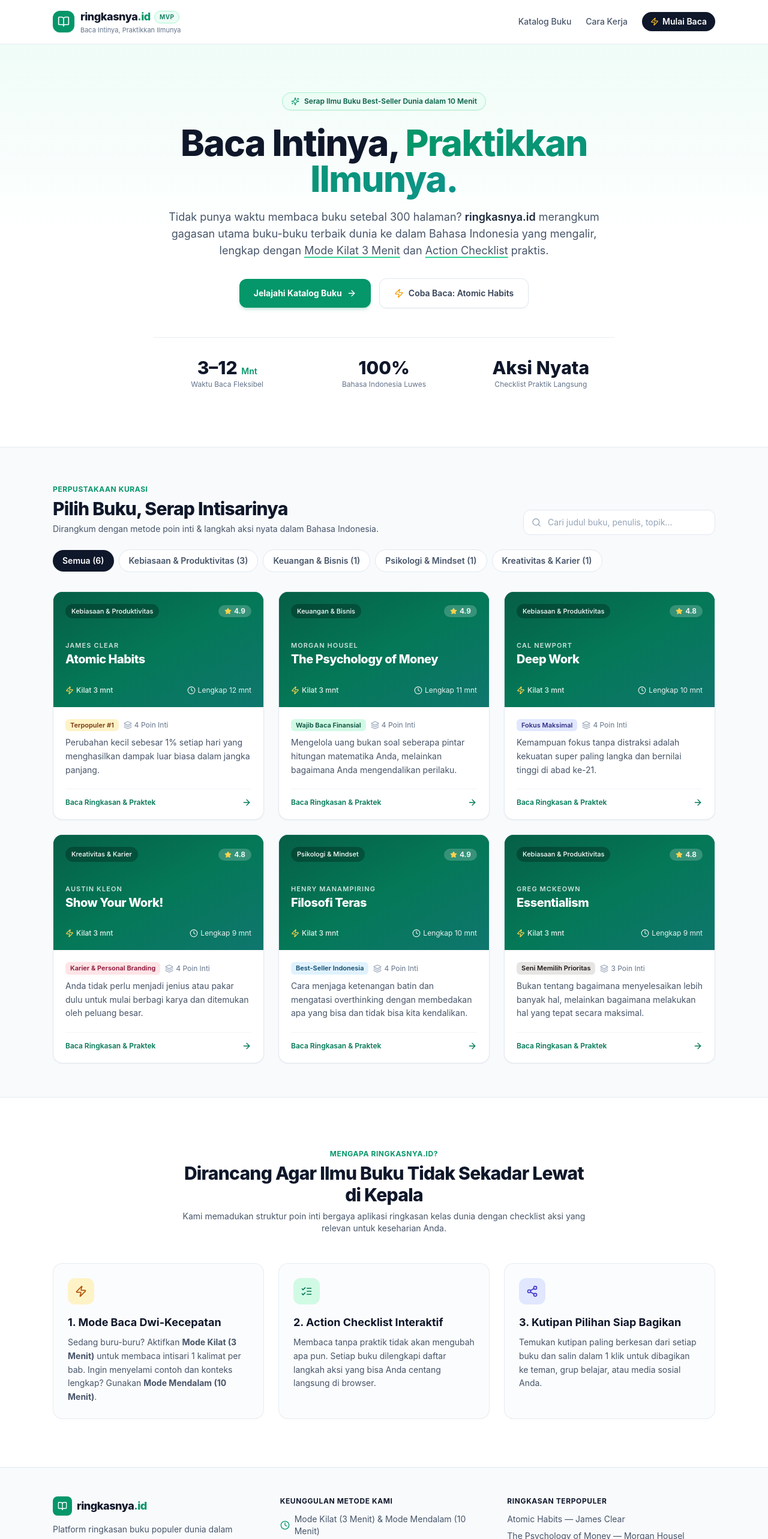
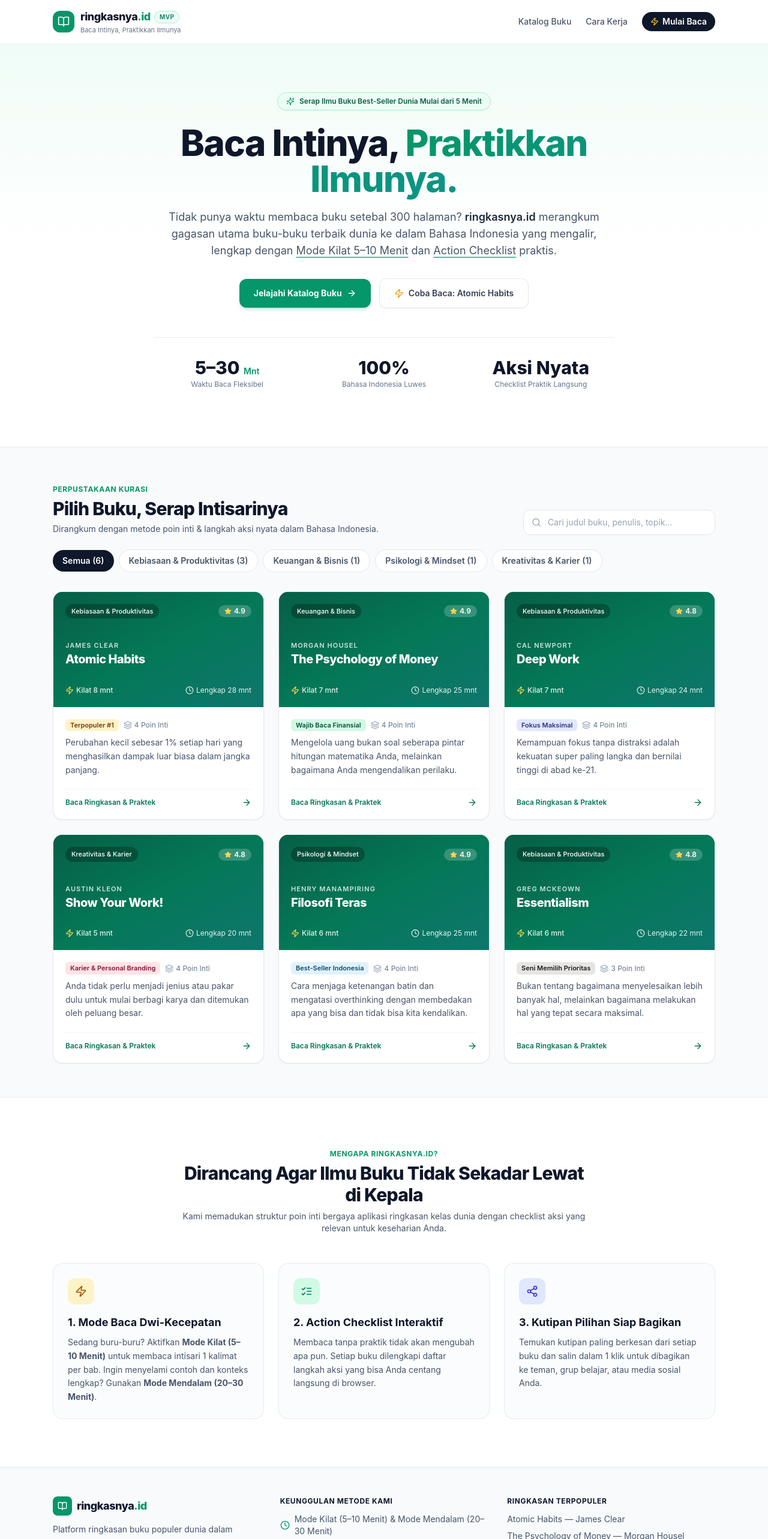
Before and after one commit to david-siagian/ringkasnya, a Next.js app: page / in a window 1280 px wide. Shown: the top 2566 px of the page at 60% size. Built offline with nearby package versions, Linux system fonts and the light colour scheme.

Commit message:
feat: update reading durations to 5-10 min quick and 20-30 min deep

```diff
--- a/src/app/layout.tsx
+++ b/src/app/layout.tsx
@@ -6,7 +6,7 @@ import Footer from "@/components/Footer";
 export const metadata: Metadata = {
   title: "ringkasnya.id — Baca Intinya, Praktikkan Ilmunya",
   description:
-    "Platform ringkasan buku best-seller dunia dalam Bahasa Indonesia. Dilengkapi Mode Kilat 3 Menit, Mode Mendalam 10 Menit, dan Action Checklist interaktif.",
+    "Platform ringkasan buku best-seller dunia dalam Bahasa Indonesia. Dilengkapi Mode Kilat 5–10 Menit, Mode Mendalam 20–30 Menit, dan Action Checklist interaktif.",
 };
 
 export default function RootLayout({
--- a/src/app/page.tsx
+++ b/src/app/page.tsx
@@ -21,7 +21,7 @@ export default function HomePage() {
           <div className="mx-auto max-w-3xl text-center">
             <div className="inline-flex items-center gap-2 rounded-full border border-emerald-200 bg-emerald-50 px-3.5 py-1.5 text-xs font-semibold text-emerald-800 shadow-sm">
               <Sparkles className="h-3.5 w-3.5 text-emerald-600" />
-              <span>Serap Ilmu Buku Best-Seller Dunia dalam 10 Menit</span>
+              <span>Serap Ilmu Buku Best-Seller Dunia Mulai dari 5 Menit</span>
             </div>
 
             <h1 className="mt-6 text-4xl font-extrabold tracking-tight text-slate-900 sm:text-5xl md:text-6xl">
@@ -39,7 +39,7 @@ export default function HomePage() {
               merangkum gagasan utama buku-buku terbaik dunia ke dalam Bahasa
               Indonesia yang mengalir, lengkap dengan{" "}
               <span className="underline decoration-emerald-400 decoration-2 underline-offset-4">
-                Mode Kilat 3 Menit
+                Mode Kilat 5–10 Menit
               </span>{" "}
               dan{" "}
               <span className="underline decoration-emerald-400 decoration-2 underline-offset-4">
@@ -69,7 +69,7 @@ export default function HomePage() {
             <div className="mt-12 grid grid-cols-3 gap-4 border-t border-slate-200/80 pt-8 text-center">
               <div>
                 <p className="text-2xl font-extrabold text-slate-900 sm:text-3xl">
-                  3–12 <span className="text-sm font-semibold text-emerald-600">Mnt</span>
+                  5–30 <span className="text-sm font-semibold text-emerald-600">Mnt</span>
                 </p>
                 <p className="mt-0.5 text-xs text-slate-500">
                   Waktu Baca Fleksibel
@@ -127,10 +127,10 @@ export default function HomePage() {
                 1. Mode Baca Dwi-Kecepatan
               </h3>
               <p className="mt-2 text-sm leading-relaxed text-slate-600">
-                Sedang buru-buru? Aktifkan <strong>Mode Kilat (3 Menit)</strong>{" "}
+                Sedang buru-buru? Aktifkan <strong>Mode Kilat (5–10 Menit)</strong>{" "}
                 untuk membaca intisari 1 kalimat per bab. Ingin menyelami contoh
                 dan konteks lengkap? Gunakan{" "}
-                <strong>Mode Mendalam (10 Menit)</strong>.
+                <strong>Mode Mendalam (20–30 Menit)</strong>.
               </p>
             </div>
 
--- a/src/components/BookReader.tsx
+++ b/src/components/BookReader.tsx
@@ -204,7 +204,7 @@ export default function BookReader({ book, relatedBooks }: BookReaderProps) {
             <p className="text-xs sm:text-sm font-medium">
               <strong>Mode Kilat Aktif:</strong> Menampilkan intisari 1 kalimat
               dan tips praktis dari setiap bab agar Anda bisa menangkap ide utama
-              buku ini dalam 3 menit.
+              buku ini dalam {book.quickTimeMinutes} menit.
             </p>
           </div>
         )}
--- a/src/components/Footer.tsx
+++ b/src/components/Footer.tsx
@@ -29,7 +29,7 @@ export default function Footer() {
             <ul className="mt-3 space-y-2.5 text-sm text-slate-600">
               <li className="flex items-center gap-2">
                 <Clock className="h-4 w-4 text-emerald-600 shrink-0" />
-                <span>Mode Kilat (3 Menit) & Mode Mendalam (10 Menit)</span>
+                <span>Mode Kilat (5–10 Menit) & Mode Mendalam (20–30 Menit)</span>
               </li>
               <li className="flex items-center gap-2">
                 <CheckCircle2 className="h-4 w-4 text-emerald-600 shrink-0" />
--- a/src/data/books.ts
+++ b/src/data/books.ts
@@ -15,8 +15,8 @@ export const BOOKS: BookSummary[] = [
     author: "James Clear",
     year: 2018,
     category: "Kebiasaan & Produktivitas",
-    readingTimeMinutes: 12,
-    quickTimeMinutes: 3,
+    readingTimeMinutes: 28,
+    quickTimeMinutes: 8,
     rating: 4.9,
     coverGradient: "from-amber-500 via-orange-500 to-red-600",
     coverAccent: "bg-amber-100 text-amber-900",
@@ -101,8 +101,8 @@ export const BOOKS: BookSummary[] = [
     author: "Morgan Housel",
     year: 2020,
     category: "Keuangan & Bisnis",
-    readingTimeMinutes: 11,
-    quickTimeMinutes: 3,
+    readingTimeMinutes: 25,
+    quickTimeMinutes: 7,
     rating: 4.9,
     coverGradient: "from-emerald-600 via-teal-600 to-cyan-800",
     coverAccent: "bg-emerald-100 text-emerald-900",
@@ -187,8 +187,8 @@ export const BOOKS: BookSummary[] = [
     author: "Cal Newport",
     year: 2016,
     category: "Kebiasaan & Produktivitas",
-    readingTimeMinutes: 10,
-    quickTimeMinutes: 3,
+    readingTimeMinutes: 24,
+    quickTimeMinutes: 7,
     rating: 4.8,
     coverGradient: "from-indigo-600 via-blue-700 to-slate-900",
     coverAccent: "bg-indigo-100 text-indigo-900",
@@ -273,8 +273,8 @@ export const BOOKS: BookSummary[] = [
     author: "Austin Kleon",
     year: 2014,
     category: "Kreativitas & Karier",
-    readingTimeMinutes: 9,
-    quickTimeMinutes: 3,
+    readingTimeMinutes: 20,
+    quickTimeMinutes: 5,
     rating: 4.8,
     coverGradient: "from-rose-500 via-pink-600 to-purple-700",
     coverAccent: "bg-rose-100 text-rose-900",
@@ -359,8 +359,8 @@ export const BOOKS: BookSummary[] = [
     author: "Henry Manampiring",
     year: 2018,
     category: "Psikologi & Mindset",
-    readingTimeMinutes: 10,
-    quickTimeMinutes: 3,
+    readingTimeMinutes: 25,
+    quickTimeMinutes: 6,
     rating: 4.9,
     coverGradient: "from-sky-600 via-blue-600 to-indigo-800",
     coverAccent: "bg-sky-100 text-sky-900",
@@ -445,8 +445,8 @@ export const BOOKS: BookSummary[] = [
     author: "Greg McKeown",
     year: 2014,
     category: "Kebiasaan & Produktivitas",
-    readingTimeMinutes: 9,
-    quickTimeMinutes: 3,
+    readingTimeMinutes: 22,
+    quickTimeMinutes: 6,
     rating: 4.8,
     coverGradient: "from-stone-700 via-neutral-800 to-zinc-900",
     coverAccent: "bg-stone-200 text-stone-900",
```
